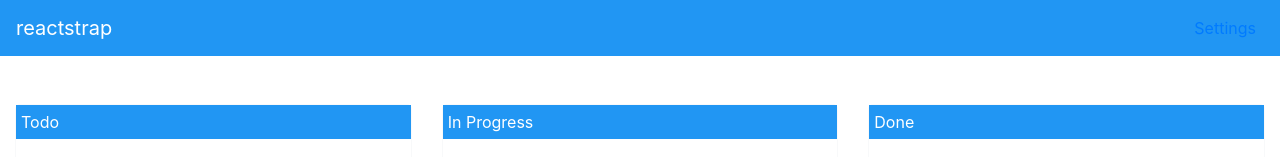
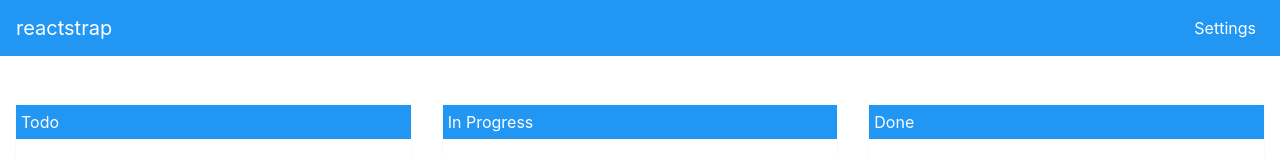
Before and after one commit to gauravumrani/Lectask, a React app: page / in a window 1280 px wide. Shown: the top 157 px of the page. Built offline with nearby package versions, Linux system fonts and the light colour scheme.

Commit message:
changed setting color to white in nav

```diff
--- a/src/pages/Header/index.tsx
+++ b/src/pages/Header/index.tsx
@@ -17,7 +17,7 @@ const Header = ({nav}) => {
       <Collapse isOpen={nav.isOpen} navbar>
         <Nav className="ml-auto" navbar>
           <NavItem>
-            <NavLink href="/components/">Settings</NavLink>
+            <NavLink className="text-white" href="/components/">Settings</NavLink>
           </NavItem>
         </Nav>
       </Collapse>
```
